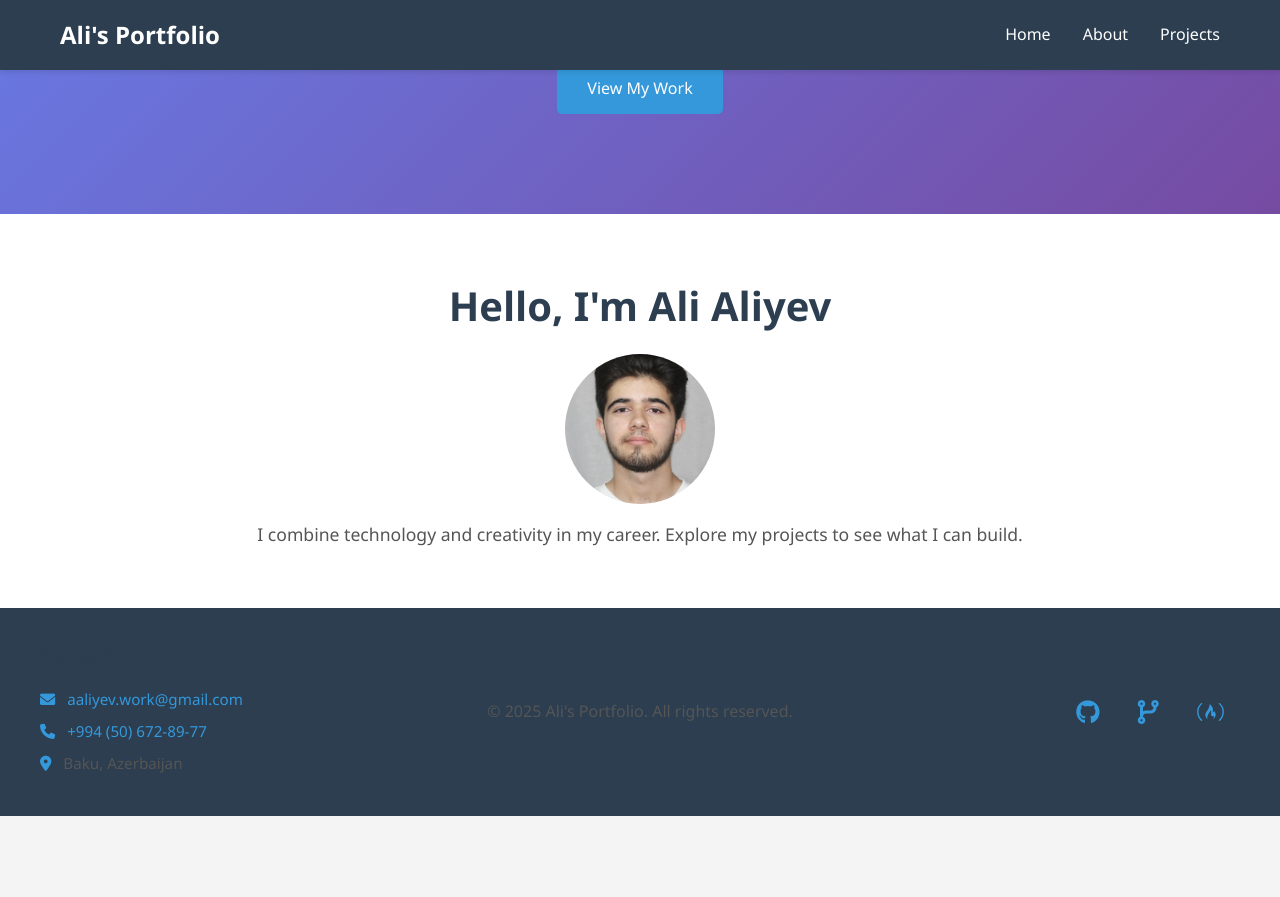
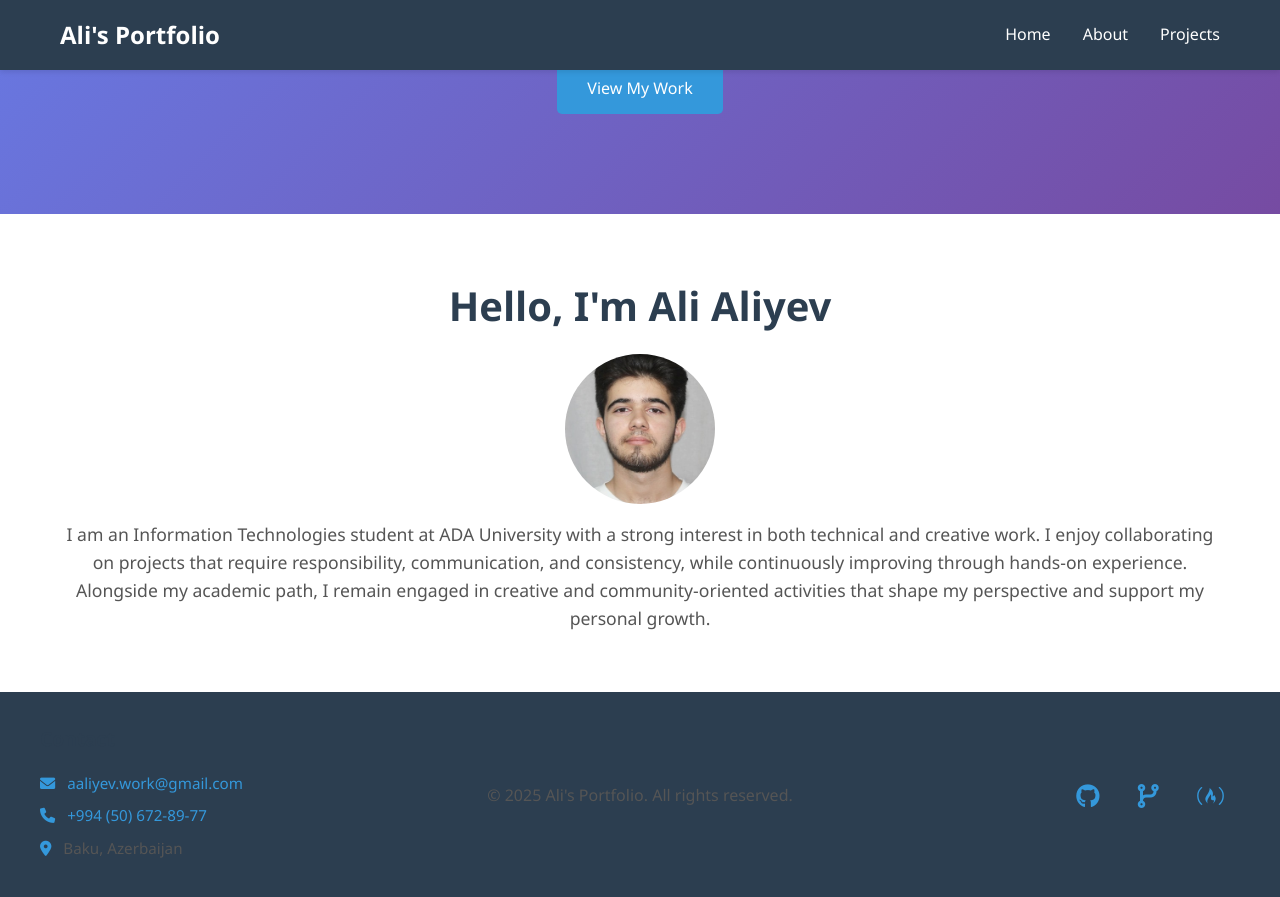
Before and after one commit to alialiyev-git/InfoSys, a Jekyll site: the page built from src/pages/index.md, in a window 1280 px wide and 900 px high, scrolled down 263 px. Shown: the top 897 px of the window. Built offline with Jekyll 4.4.1, drawn with Linux system fonts in a browser that asks for light colours; before the commit the page ends 1079 px from its top, so only the background shows below that.

Commit message:
Adding the project 2 photo and summary for home page

```diff
--- a/src/pages/index.md
+++ b/src/pages/index.md
@@ -16,6 +16,6 @@ permalink: /
   <div class="container">
     <h2>Hello, I'm Ali Aliyev</h2>
     <img src="{{ "/assets/images/profilephoto.jpg" | relative_url }}" alt="Ali Aliyev" class="profile-photo">
-    <p>I combine technology and creativity in my career. Explore my projects to see what I can build.</p>
+    <p>I am an Information Technologies student at ADA University with a strong interest in both technical and creative work. I enjoy collaborating on projects that require responsibility, communication, and consistency, while continuously improving through hands-on experience. Alongside my academic path, I remain engaged in creative and community-oriented activities that shape my perspective and support my personal growth.</p>
   </div>
 </section>
```
Also changed, not shown: src/pages/projects.md (+1 -1 lines), src/assets/images/project2-hourofcode.jpg (added).
